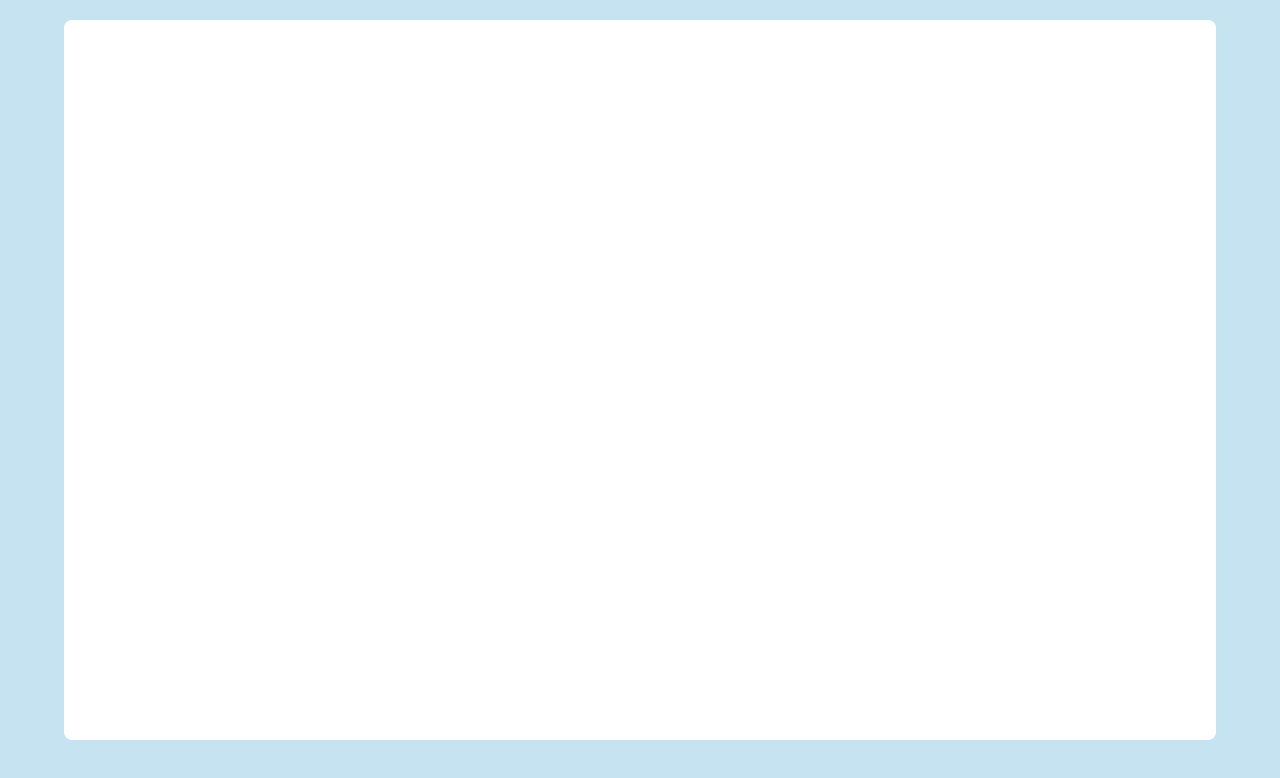
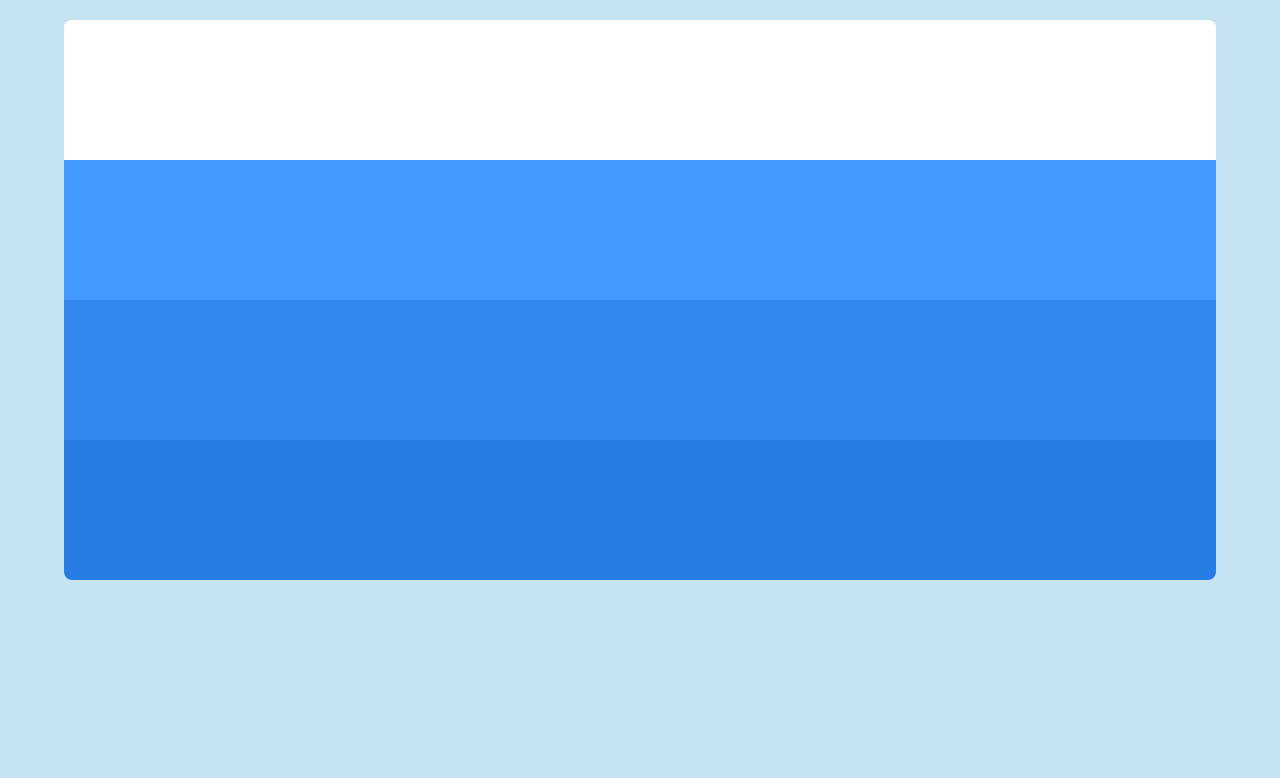
Before and after one commit to codev009/css_mini_projects, a plain HTML site: page Resume_test_solution/index.html in a window 1280 px wide. Drawn offline with Linux system fonts and the light colour scheme.

Commit message:
section style

```diff
--- a/Resume_test_solution/style.css
+++ b/Resume_test_solution/style.css
@@ -13,21 +13,29 @@ body {
 
 .card {
     width: 90%;
-    height: 90%;
     background-color: white;
     margin: 20px auto;
     border-radius: 8px;
 }
 
+.section {
+    padding: 20px;
+    height: 100px;
+}
+
 .section:nth-of-type(1) {
-
+    background-color: white;
+    border-top-left-radius: 8px;
+    border-top-right-radius: 8px;
 }
-.section:nth-of-type(1) {
-
+.section:nth-of-type(2) {
+    background-color: #4299FF;
 }
-.section:nth-of-type(1) {
-
+.section:nth-of-type(3) {
+    background-color: #3288ED;
 }
-.section:nth-of-type(1) {
-
+.section:nth-of-type(4) {
+    background-color: #277DE3;
+    border-bottom-left-radius: 8px;
+    border-bottom-right-radius: 8px;
 }
```
